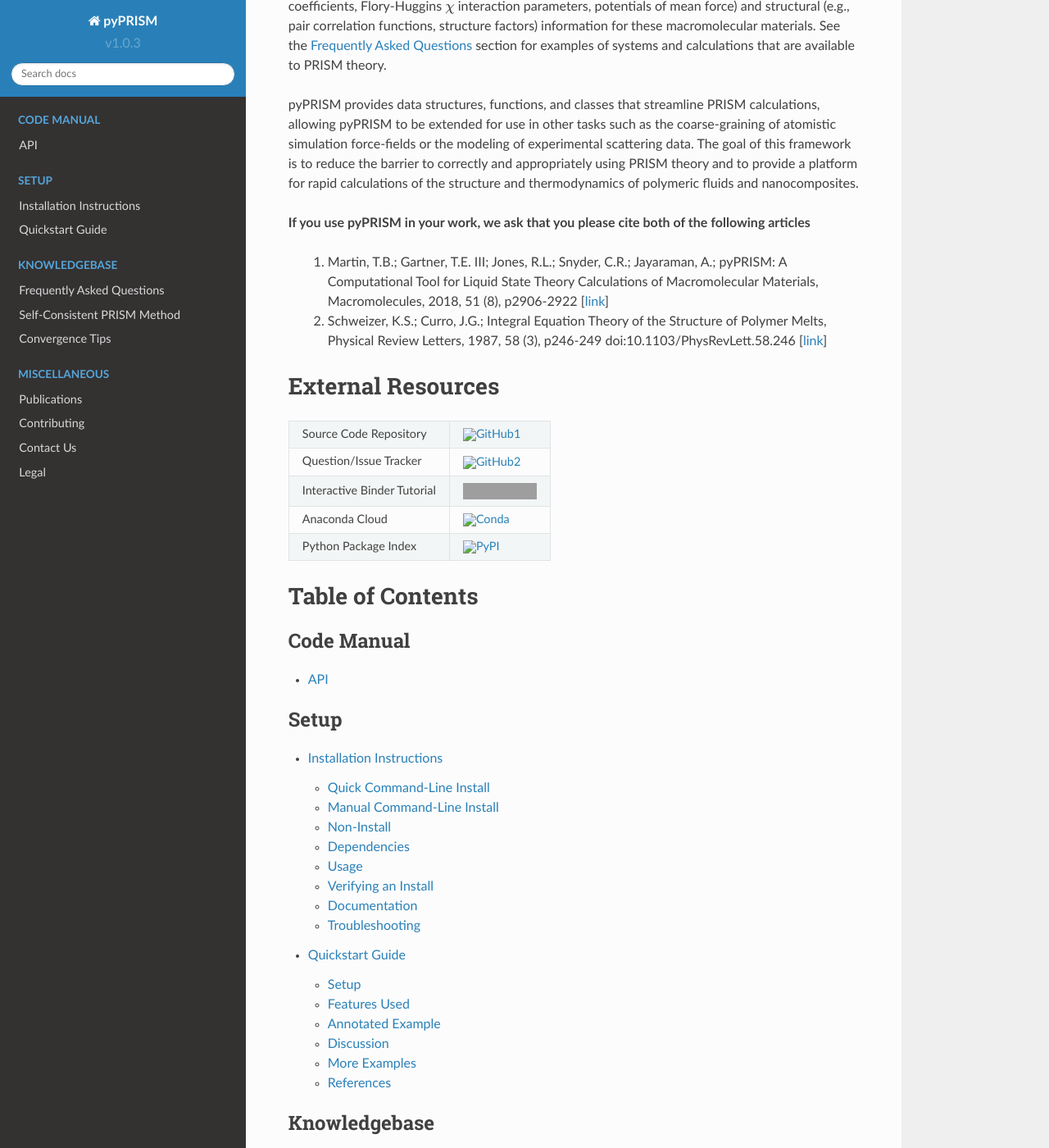
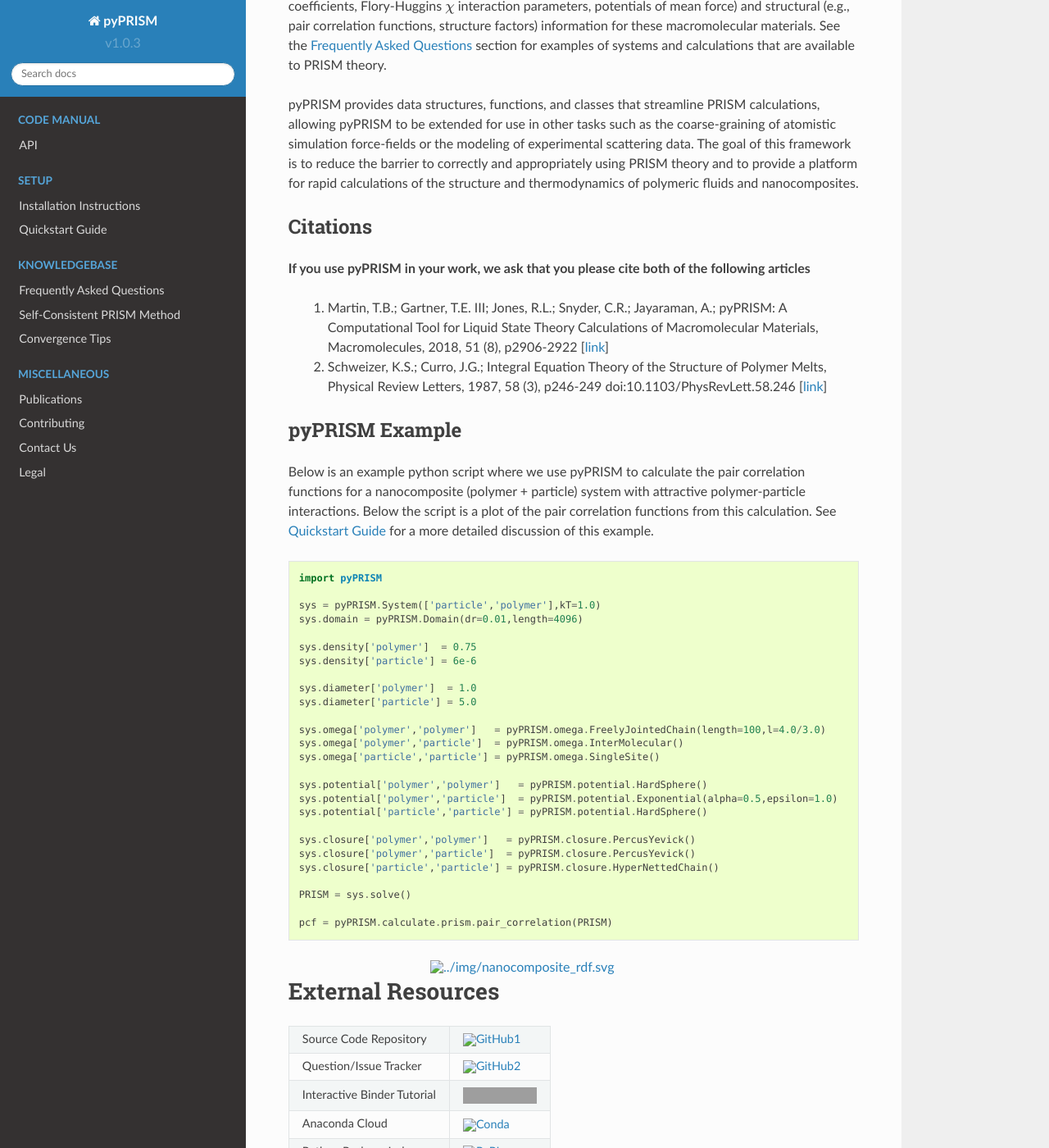
Before and after one commit to usnistgov/pyPRISM, a Sphinx documentation site: the page built from docs/index.rst, in a window 1280 px wide and 1400 px high, scrolled down 375 px. Shown: the whole window at 82% size. Built offline with Sphinx 7.4.7 and the Read the Docs theme 2.0.0, drawn with Linux system fonts in a browser that asks for light colours; pages that are not in the unit, such as notebooks, are missing from menus; grey boxes are pictures that could not be loaded.

Commit message:
Added code example to documentation front page

```diff
--- a/docs/index.rst
+++ b/docs/index.rst
@@ -33,6 +33,8 @@ platform for rapid calculations of the structure and thermodynamics of
 polymeric fluids and nanocomposites.
 
 
+Citations
+---------
 **If you use pyPRISM in your work, we ask that you please cite both of the following articles**
 
     1. Martin, T.B.; Gartner, T.E. III;  Jones, R.L.; Snyder, C.R.; Jayaraman,
@@ -44,6 +46,48 @@ polymeric fluids and nanocomposites.
        of Polymer Melts, Physical Review Letters, 1987, 58 (3), p246-249
        doi:10.1103/PhysRevLett.58.246
        [`link <https://doi.org/10.1103/PhysRevLett.58.246>`__]
+
+pyPRISM Example
+---------------
+
+Below is an example python script where we use pyPRISM to calculate the pair
+correlation functions for a nanocomposite (polymer + particle) system with
+attractive polymer-particle interactions. Below the script is a plot of the pair
+correlation functions from this calculation. See :ref:`quickstart` for a more
+detailed discussion of this example.
+
+.. code:: python
+
+    import pyPRISM
+
+    sys = pyPRISM.System(['particle','polymer'],kT=1.0)
+    sys.domain = pyPRISM.Domain(dr=0.01,length=4096)
+
+    sys.density['polymer']  = 0.75
+    sys.density['particle'] = 6e-6
+
+    sys.diameter['polymer']  = 1.0
+    sys.diameter['particle'] = 5.0
+
+    sys.omega['polymer','polymer']   = pyPRISM.omega.FreelyJointedChain(length=100,l=4.0/3.0)
+    sys.omega['polymer','particle']  = pyPRISM.omega.InterMolecular()
+    sys.omega['particle','particle'] = pyPRISM.omega.SingleSite()
+
+    sys.potential['polymer','polymer']   = pyPRISM.potential.HardSphere()
+    sys.potential['polymer','particle']  = pyPRISM.potential.Exponential(alpha=0.5,epsilon=1.0)
+    sys.potential['particle','particle'] = pyPRISM.potential.HardSphere()
+
+    sys.closure['polymer','polymer']   = pyPRISM.closure.PercusYevick()
+    sys.closure['polymer','particle']  = pyPRISM.closure.PercusYevick()
+    sys.closure['particle','particle'] = pyPRISM.closure.HyperNettedChain()
+
+    PRISM = sys.solve()
+
+    pcf = pyPRISM.calculate.prism.pair_correlation(PRISM)
+
+.. image:: ../img/nanocomposite_rdf.svg
+    :align: center
+    :width: 350px
 
 
 .. |GitHub1| image:: ../img/GitHub.svg
@@ -64,8 +108,6 @@ polymeric fluids and nanocomposites.
 
 .. |binder| image:: https://mybinder.org/badge.svg
     :target: https://mybinder.org/v2/gh/usnistgov/pyprism/master?filepath=tutorial
-
-
 
 External Resources
 ==================
```
